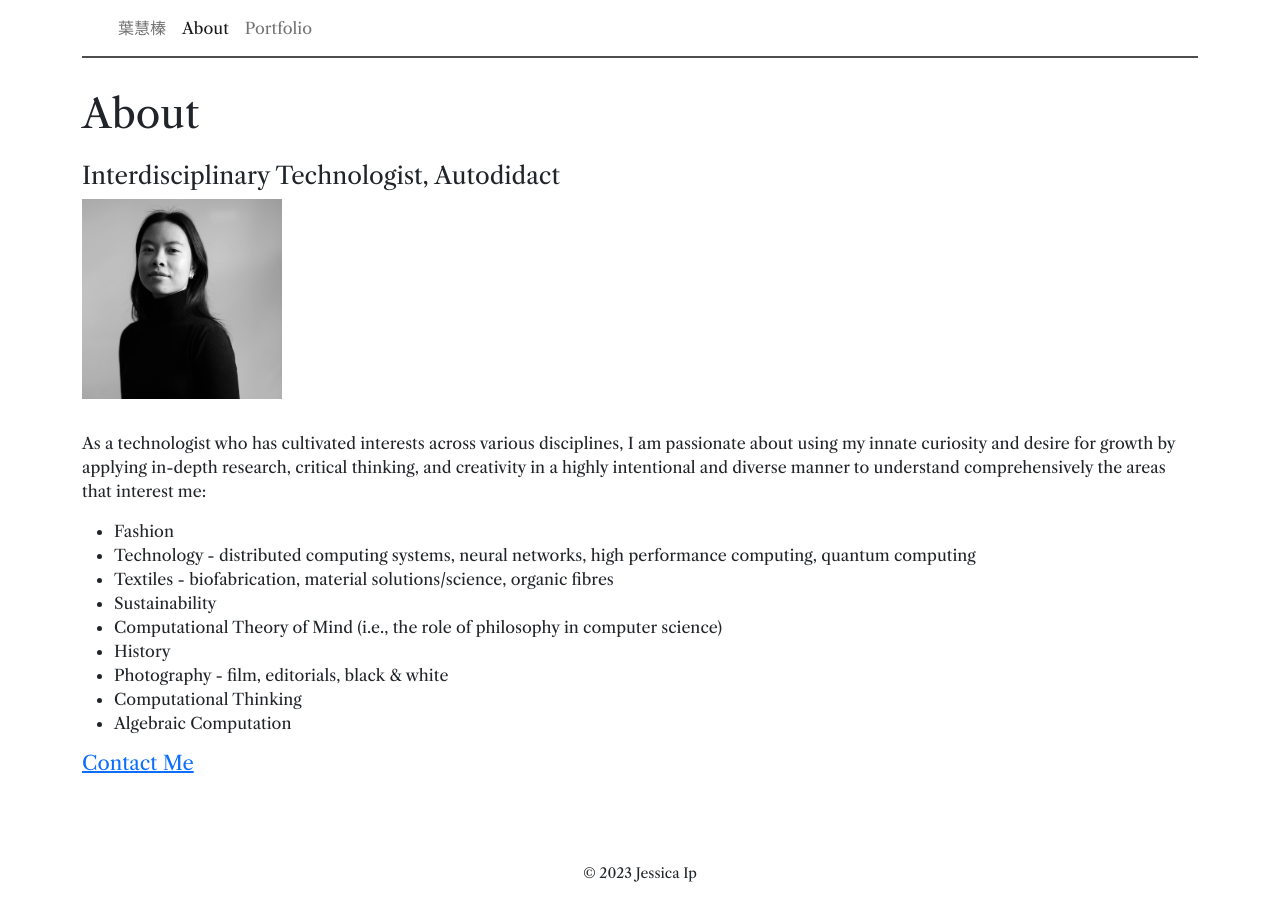
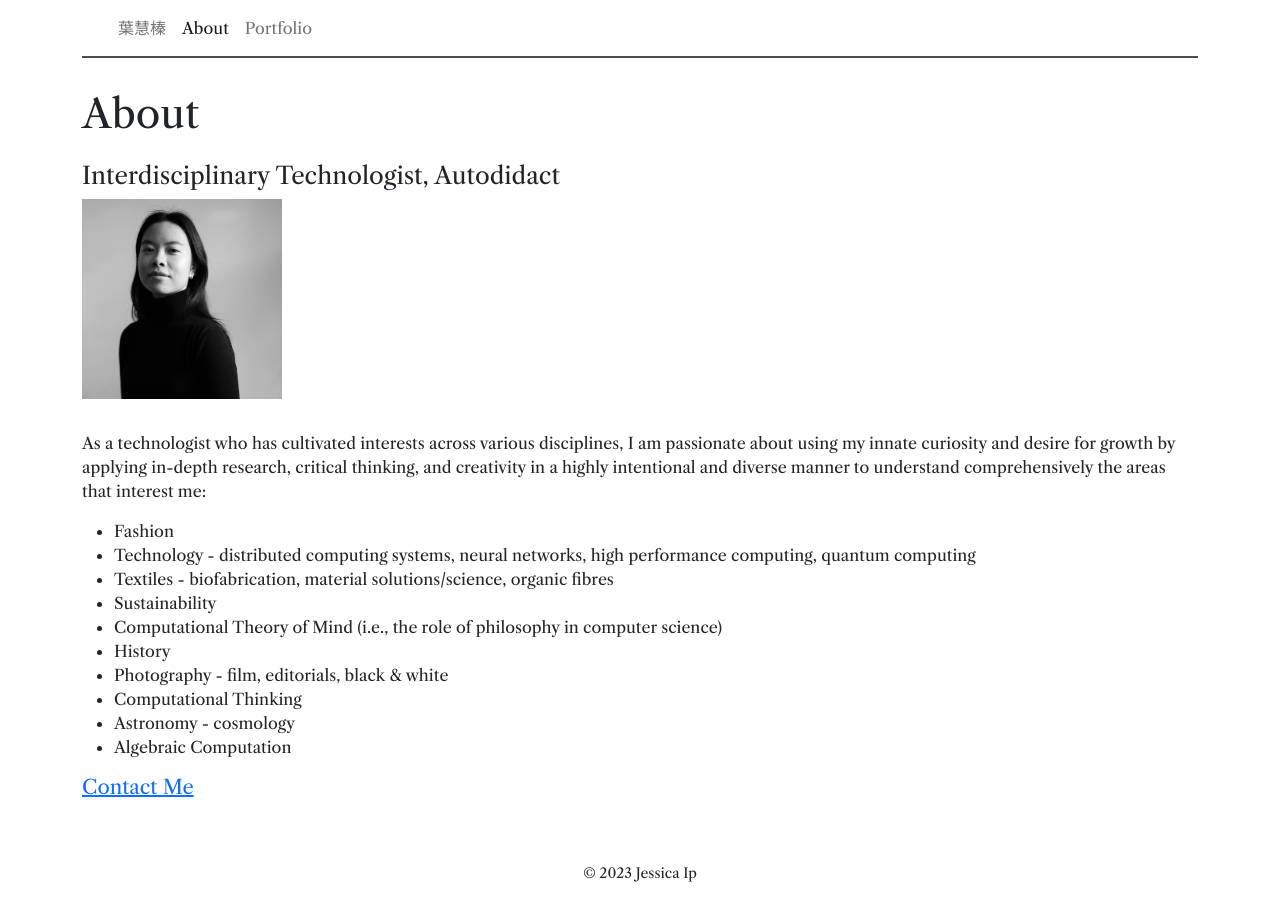
Before and after one commit to ipjessica/ipjessica.github.io, a Jekyll site: the page built from about.md, in a window 1280 px wide. Built offline with Jekyll 4.4.1, drawn with Linux system fonts in a browser that asks for light colours.

Commit message:
Update about.md

```diff
--- a/about.md
+++ b/about.md
@@ -17,6 +17,7 @@ permalink: /about/
     <li>History</li>
     <li>Photography - film, editorials, black & white</li>
     <li>Computational Thinking</li>
+    <li>Astronomy - cosmology</li>
     <li>Algebraic Computation</li>
 </ul>
 
```
